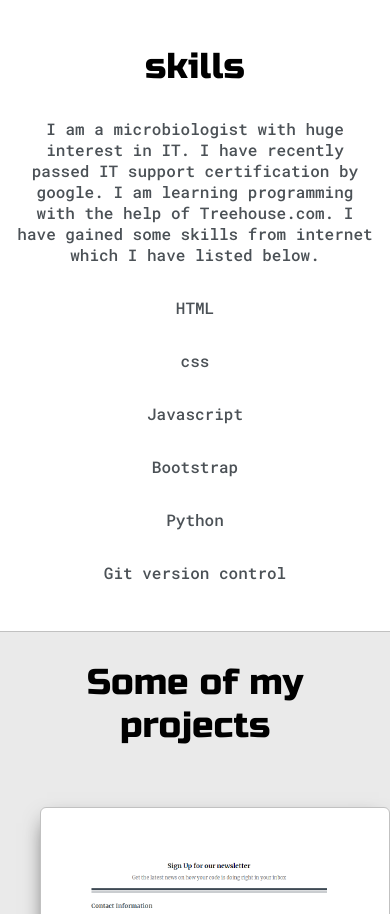
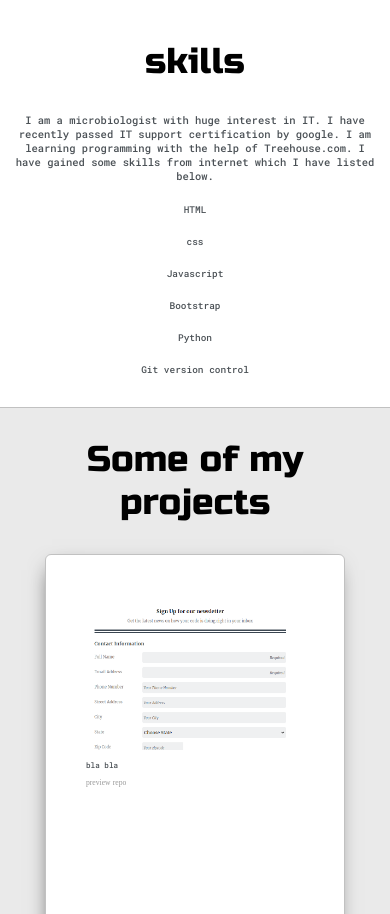
Before and after one commit to samratdevkota/samratdevkota.github.io, a plain HTML site: page index.html in a window 390 px wide. Shown: the part 1086-2000 px from the top of the page. Drawn offline with Linux system fonts and the light colour scheme.

Commit message:
fix small layout issues

```diff
--- a/css/style.css
+++ b/css/style.css
@@ -479,4 +479,11 @@ a.social:hover {
 
 	}
 
+	* {
+		font-size: 0.9em;
+	}
+	.card {
+		max-width: 300px;
+		margin: auto;
+	}
 }
```
